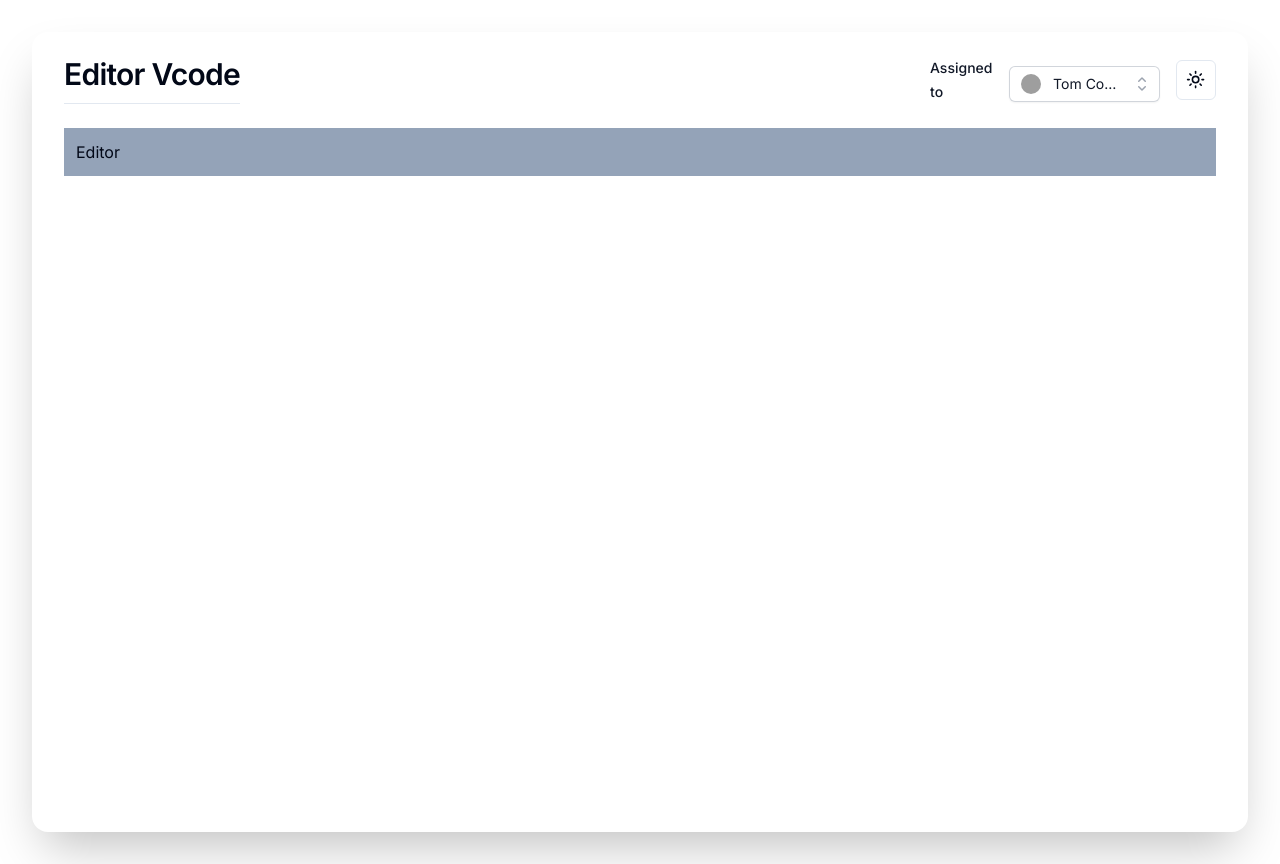
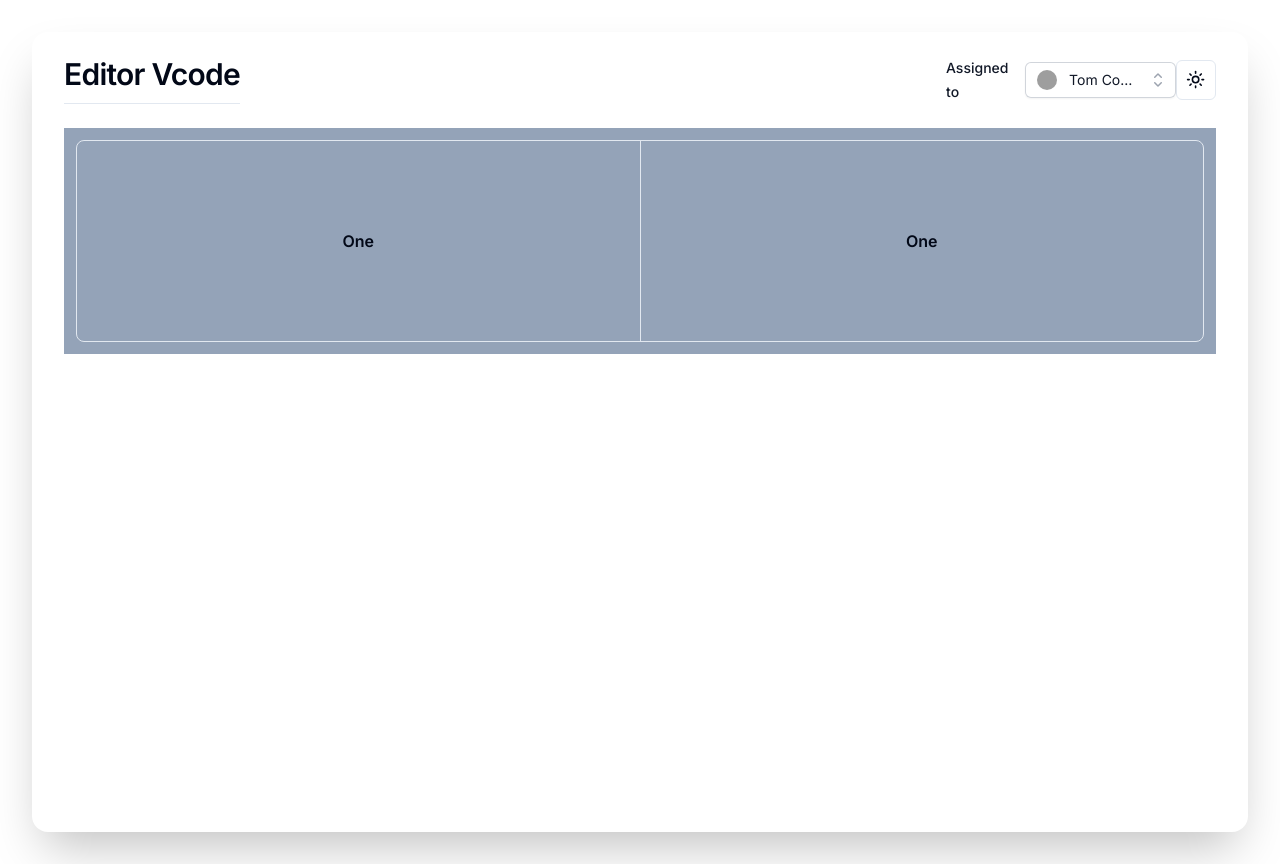
Before and after one commit to vdevcode/Editor-Compiler-Online, a Next.js app: page / in a window 1280 px wide. Built offline with nearby package versions, Linux system fonts and the light colour scheme; grey boxes are pictures that could not be loaded.

Commit message:
feat: add monaco editor api

```diff
--- a/components/EditorComponent.tsx
+++ b/components/EditorComponent.tsx
@@ -1,15 +1,21 @@
 import React from "react";
 import { ModeToggle } from "./mode-toggle-btn";
 import SelectLanuages from "./SelectLanguages";
+
+import {
+  ResizableHandle,
+  ResizablePanel,
+  ResizablePanelGroup,
+} from "@/components/ui/resizable";
 
 const EditorComponent = () => {
   return (
     <div className="min-h-screen dark:bg-slate-900 rounded-2xl shadow-2xl py-6 px-8">
       <div className="flex item-center justify-between pb-3">
-        <h2 className="scroll-m-20 border-b pb-2 text-3xl font-semibold tracking-tight first:mt-0">
+        <h2 className="scroll-m-20 border-b text-3xl font-semibold tracking-tight first:mt-0">
           Editor Vcode{" "}
         </h2>
-        <div className="flex items-center gap-4">
+        <div className="flex items-center">
           <div className="w-[230px] flex items-center">
             <SelectLanuages />
           </div>
@@ -19,7 +25,22 @@ const EditorComponent = () => {
 
       <div className="bg-slate-400 dark:bg-slate-950 p-3 mt-3">
         <div className="dark:bg-slate-900">
-            <h2>Editor</h2>
+          <ResizablePanelGroup
+            direction="horizontal"
+            className="w-full rounded-lg border dark:bg-slate-900"
+          >
+            <ResizablePanel defaultSize={50} minSize={35}>
+              <div className="flex h-[200px] items-center justify-center p-6">
+                <span className="font-semibold">One</span>
+              </div>
+            </ResizablePanel>
+            <ResizableHandle />
+            <ResizablePanel defaultSize={50} minSize={35}>
+              <div className="flex h-[200px] items-center justify-center p-6">
+                <span className="font-semibold">One</span>
+              </div>
+            </ResizablePanel>
+          </ResizablePanelGroup>
         </div>
       </div>
     </div>
--- a/components/SelectLanguages.tsx
+++ b/components/SelectLanguages.tsx
@@ -80,7 +80,7 @@ export default function SelectLanuages() {
           <Listbox.Label className="block text-sm font-medium leading-6 text-gray-900">
             Assigned to
           </Listbox.Label>
-          <div className="relative mt-2">
+          <div className="relative">
             <Listbox.Button className="relative w-full cursor-default rounded-md bg-white py-1.5 pl-3 pr-10 text-left text-gray-900 shadow-sm ring-1 ring-inset ring-gray-300 focus:outline-none focus:ring-2 focus:ring-indigo-500 sm:text-sm sm:leading-6">
               <span className="flex items-center">
                 <img
--- a/components/mode-toggle-btn.tsx
+++ b/components/mode-toggle-btn.tsx
@@ -11,6 +11,8 @@ import {
   DropdownMenuItem,
   DropdownMenuTrigger,
 } from "@/components/ui/dropdown-menu";
+
+
 
 export function ModeToggle() {
   const { setTheme } = useTheme();
--- a/package.json
+++ b/package.json
@@ -20,6 +20,7 @@
     "next-themes": "^0.3.0",
     "react": "^18",
     "react-dom": "^18",
+    "react-monaco-editor": "^0.55.0",
     "react-resizable-panels": "^2.0.19",
     "tailwind-merge": "^2.3.0",
     "tailwindcss-animate": "^1.0.7"
```
Also changed, not shown: 1 other file (tests, documents, lock files or other folders).
